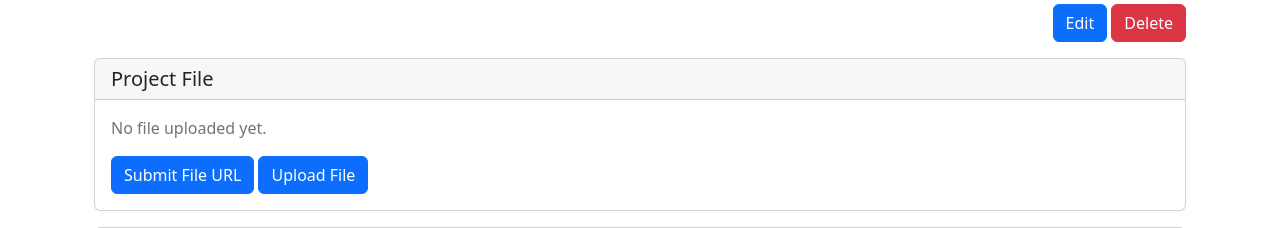
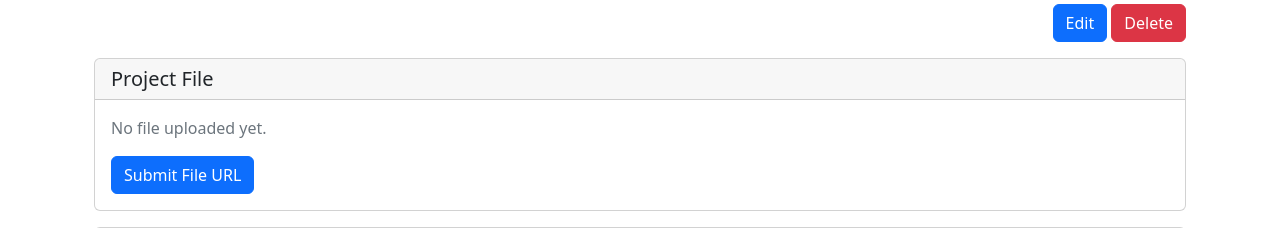
Before and after one commit to wafer-space/platform.wafer.space, a Django app: template wafer_space/templates/projects/project_detail.html in a window 1280 px wide. Shown: the part 56-284 px from the top of the page. Run offline with Django 5.2, Linux system fonts and the light colour scheme; the template is opened without the code that fills it, so the values that code supplies are empty; some libraries are stand-ins or nearby versions.

Commit message:
Remove reference to deleted upload URL in project detail template
- Remove 'Upload File' button that referenced projects:upload URL
- This URL was removed in BATCH 0 (URL-only submission pathway)
- Only 'Submit File URL' button remains (correct behavior)

Fixes template rendering errors in project detail view tests.

🤖 Generated with [Claude Code](https://claude.ai/code)

Co-Authored-By: Claude <noreply@anthropic.com>

```diff
--- a/wafer_space/templates/projects/project_detail.html
+++ b/wafer_space/templates/projects/project_detail.html
@@ -75,11 +75,6 @@
                  role="button">
                 <i class="bi bi-link"></i> Submit File URL
               </a>
-              <a class="btn btn-primary"
-                 href="{% url 'projects:upload' pk=project.pk %}"
-                 role="button">
-                <i class="bi bi-upload"></i> Upload File
-              </a>
             </div>
           </div>
         </div>
```
